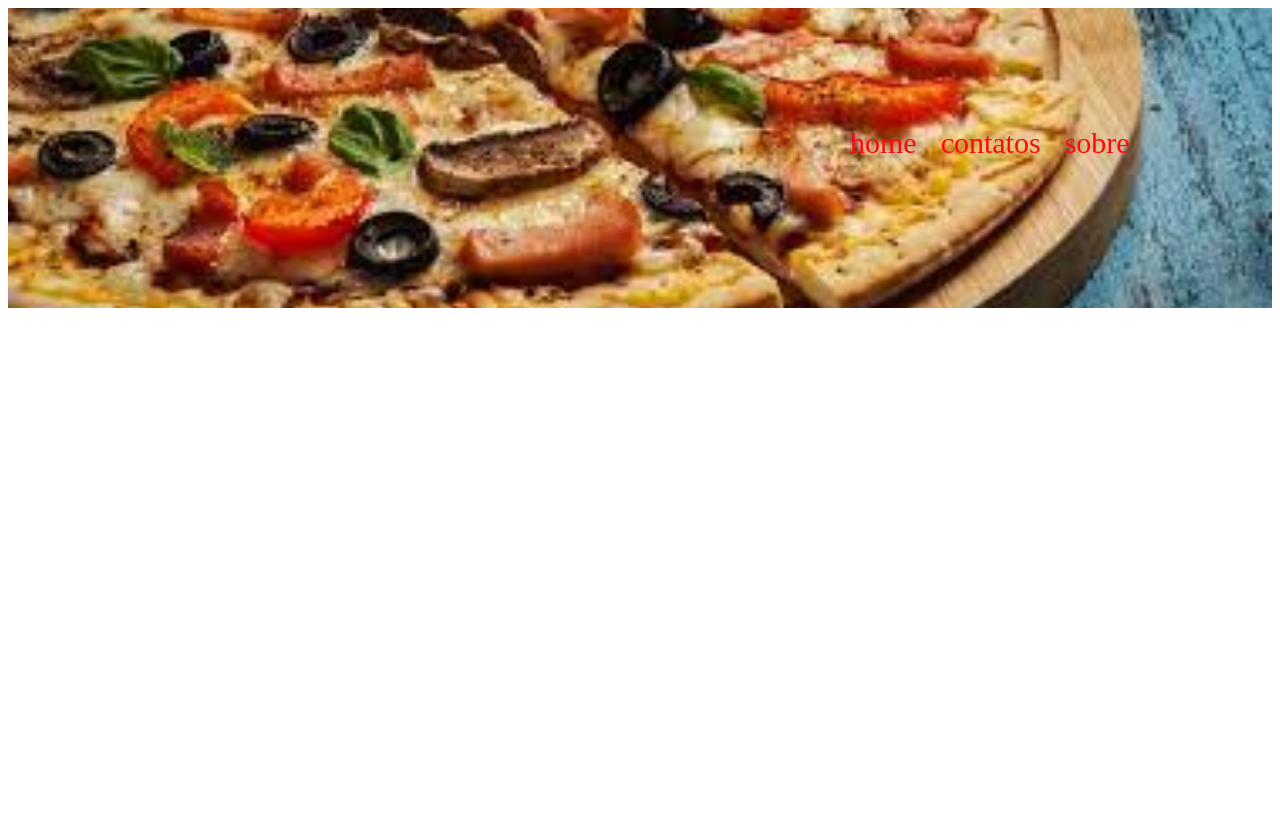
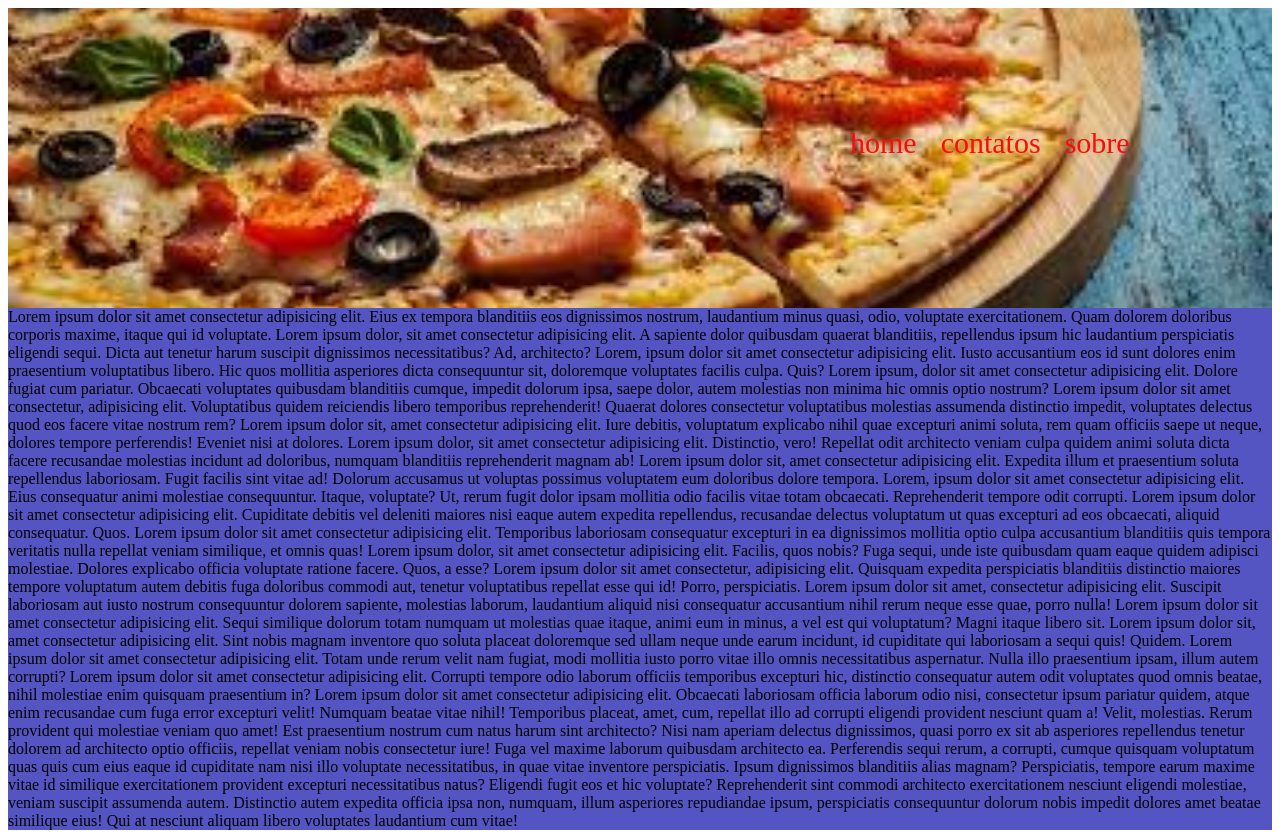
Before and after one commit to RafaelMendes01/projeto01html, a plain HTML site: page index.html in a window 1280 px wide. Before the commit the page ends 800 px from the top, so only its background shows below. Drawn offline with Linux system fonts and the light colour scheme.

Commit message:
main adicionado

```diff
--- a/index.html
+++ b/index.html
@@ -16,7 +16,33 @@
         </ul>
     </header>
     <aside></aside>
-    <main></main>
+    <main>
+        Lorem ipsum dolor sit amet consectetur adipisicing elit. Eius ex tempora blanditiis eos dignissimos nostrum, laudantium minus quasi, odio, voluptate exercitationem. Quam dolorem doloribus corporis maxime, itaque qui id voluptate.
+        Lorem ipsum dolor, sit amet consectetur adipisicing elit. A sapiente dolor quibusdam quaerat blanditiis, repellendus ipsum hic laudantium perspiciatis eligendi sequi. Dicta aut tenetur harum suscipit dignissimos necessitatibus? Ad, architecto?
+        Lorem, ipsum dolor sit amet consectetur adipisicing elit. Iusto accusantium eos id sunt dolores enim praesentium voluptatibus libero. Hic quos mollitia asperiores dicta consequuntur sit, doloremque voluptates facilis culpa. Quis?
+        Lorem ipsum, dolor sit amet consectetur adipisicing elit. Dolore fugiat cum pariatur. Obcaecati voluptates quibusdam blanditiis cumque, impedit dolorum ipsa, saepe dolor, autem molestias non minima hic omnis optio nostrum?
+        Lorem ipsum dolor sit amet consectetur, adipisicing elit. Voluptatibus quidem reiciendis libero temporibus reprehenderit! Quaerat dolores consectetur voluptatibus molestias assumenda distinctio impedit, voluptates delectus quod eos facere vitae nostrum rem?
+        Lorem ipsum dolor sit, amet consectetur adipisicing elit. Iure debitis, voluptatum explicabo nihil quae excepturi animi soluta, rem quam officiis saepe ut neque, dolores tempore perferendis! Eveniet nisi at dolores.
+        Lorem ipsum dolor, sit amet consectetur adipisicing elit. Distinctio, vero! Repellat odit architecto veniam culpa quidem animi soluta dicta facere recusandae molestias incidunt ad doloribus, numquam blanditiis reprehenderit magnam ab!
+        Lorem ipsum dolor sit, amet consectetur adipisicing elit. Expedita illum et praesentium soluta repellendus laboriosam. Fugit facilis sint vitae ad! Dolorum accusamus ut voluptas possimus voluptatem eum doloribus dolore tempora.
+        Lorem, ipsum dolor sit amet consectetur adipisicing elit. Eius consequatur animi molestiae consequuntur. Itaque, voluptate? Ut, rerum fugit dolor ipsam mollitia odio facilis vitae totam obcaecati. Reprehenderit tempore odit corrupti.
+        Lorem ipsum dolor sit amet consectetur adipisicing elit. Cupiditate debitis vel deleniti maiores nisi eaque autem expedita repellendus, recusandae delectus voluptatum ut quas excepturi ad eos obcaecati, aliquid consequatur. Quos.
+        Lorem ipsum dolor sit amet consectetur adipisicing elit. Temporibus laboriosam consequatur excepturi in ea dignissimos mollitia optio culpa accusantium blanditiis quis tempora veritatis nulla repellat veniam similique, et omnis quas!
+        Lorem ipsum dolor, sit amet consectetur adipisicing elit. Facilis, quos nobis? Fuga sequi, unde iste quibusdam quam eaque quidem adipisci molestiae. Dolores explicabo officia voluptate ratione facere. Quos, a esse?
+        Lorem ipsum dolor sit amet consectetur, adipisicing elit. Quisquam expedita perspiciatis blanditiis distinctio maiores tempore voluptatum autem debitis fuga doloribus commodi aut, tenetur voluptatibus repellat esse qui id! Porro, perspiciatis.
+        Lorem ipsum dolor sit amet, consectetur adipisicing elit. Suscipit laboriosam aut iusto nostrum consequuntur dolorem sapiente, molestias laborum, laudantium aliquid nisi consequatur accusantium nihil rerum neque esse quae, porro nulla!
+        Lorem ipsum dolor sit amet consectetur adipisicing elit. Sequi similique dolorum totam numquam ut molestias quae itaque, animi eum in minus, a vel est qui voluptatum? Magni itaque libero sit.
+        Lorem ipsum dolor sit, amet consectetur adipisicing elit. Sint nobis magnam inventore quo soluta placeat doloremque sed ullam neque unde earum incidunt, id cupiditate qui laboriosam a sequi quis! Quidem.
+        Lorem ipsum dolor sit amet consectetur adipisicing elit. Totam unde rerum velit nam fugiat, modi mollitia iusto porro vitae illo omnis necessitatibus aspernatur. Nulla illo praesentium ipsam, illum autem corrupti?
+        Lorem ipsum dolor sit amet consectetur adipisicing elit. Corrupti tempore odio laborum officiis temporibus excepturi hic, distinctio consequatur autem odit voluptates quod omnis beatae, nihil molestiae enim quisquam praesentium in?
+        Lorem ipsum dolor sit amet consectetur adipisicing elit. Obcaecati laboriosam officia laborum odio nisi, consectetur ipsum pariatur quidem, atque enim recusandae cum fuga error excepturi velit! Numquam beatae vitae nihil!
+        Temporibus placeat, amet, cum, repellat illo ad corrupti eligendi provident nesciunt quam a! Velit, molestias. Rerum provident qui molestiae veniam quo amet! Est praesentium nostrum cum natus harum sint architecto?
+        Nisi nam aperiam delectus dignissimos, quasi porro ex sit ab asperiores repellendus tenetur dolorem ad architecto optio officiis, repellat veniam nobis consectetur iure! Fuga vel maxime laborum quibusdam architecto ea.
+        Perferendis sequi rerum, a corrupti, cumque quisquam voluptatum quas quis cum eius eaque id cupiditate nam nisi illo voluptate necessitatibus, in quae vitae inventore perspiciatis. Ipsum dignissimos blanditiis alias magnam?
+        Perspiciatis, tempore earum maxime vitae id similique exercitationem provident excepturi necessitatibus natus? Eligendi fugit eos et hic voluptate? Reprehenderit sint commodi architecto exercitationem nesciunt eligendi molestiae, veniam suscipit assumenda autem.
+        Distinctio autem expedita officia ipsa non, numquam, illum asperiores repudiandae ipsum, perspiciatis consequuntur dolorum nobis impedit dolores amet beatae similique eius! Qui at nesciunt aliquam libero voluptates laudantium cum vitae!
+
+    </main>
     <footer></footer>
 
 </body>
--- a/style.css
+++ b/style.css
@@ -17,3 +17,6 @@ header>ul>li{
     color: rgb(255, 9, 9);
     margin: 10px;
 }
+main{
+    background-color: rgb(84, 84, 194);
+}
```
